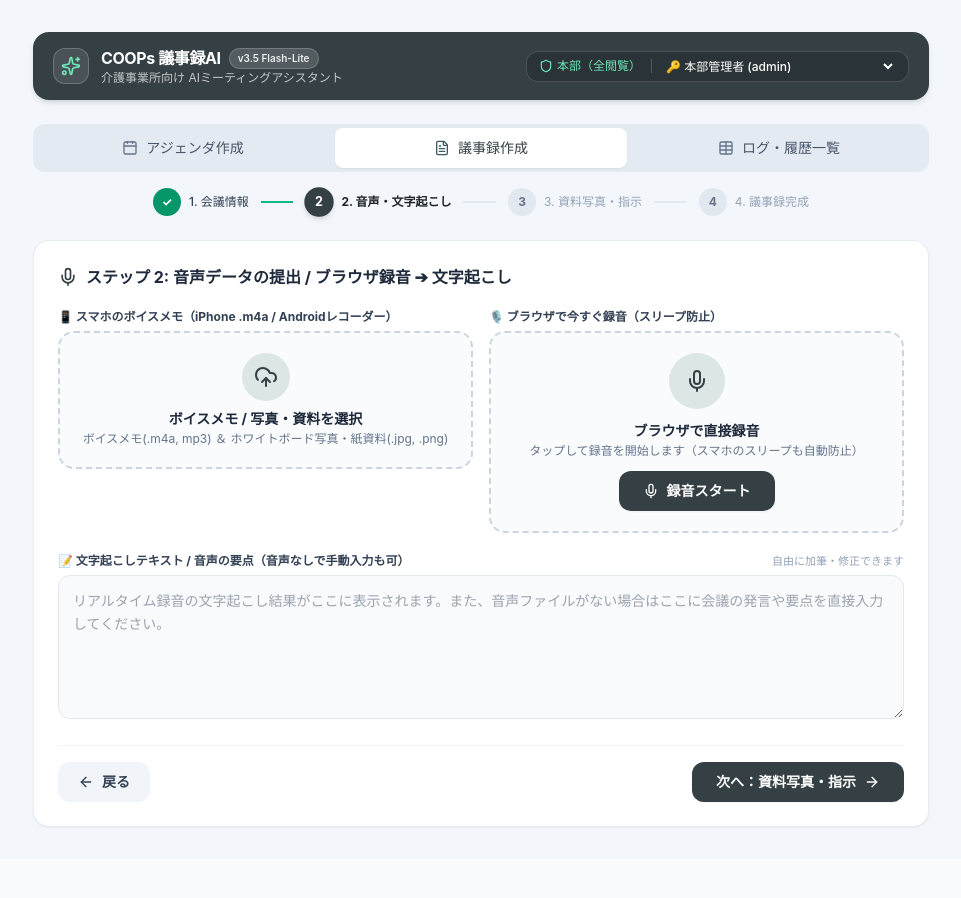
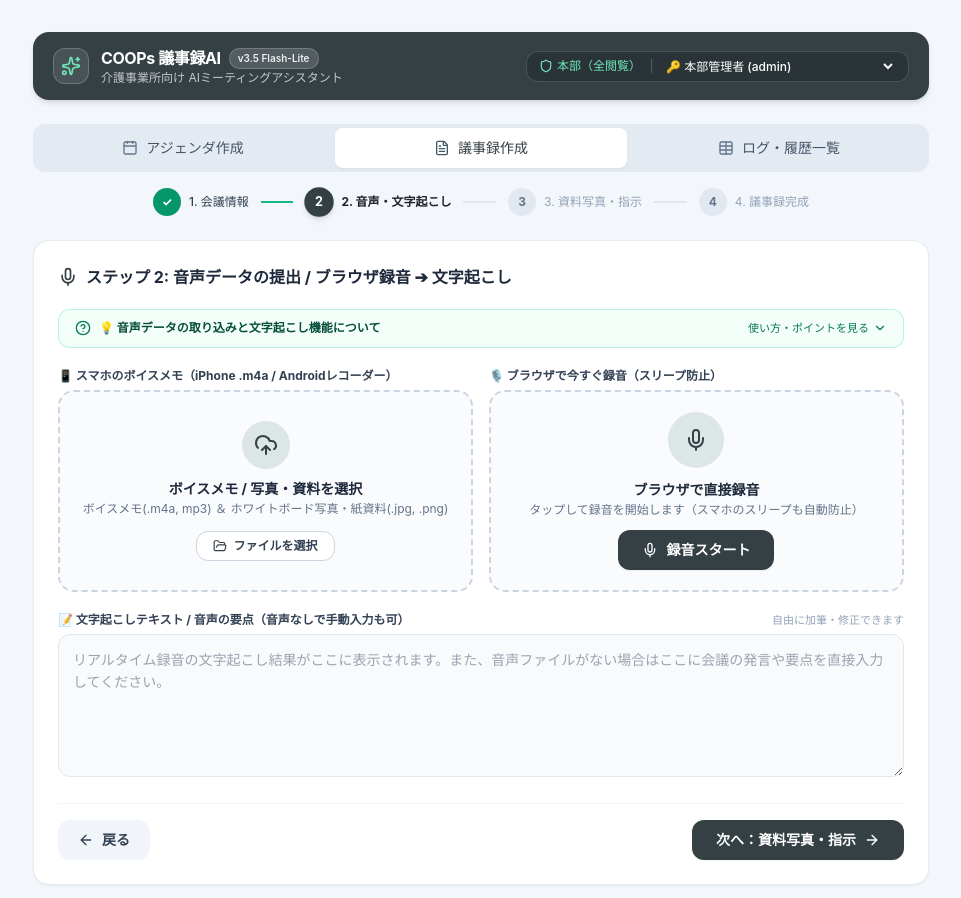
Before and after one commit to ShimaMW/coops-MTG-AI, a Next.js app: page / in a window 1280 px wide. Both pictures are taken after a click on the button "次へ：音声・文字起こし". Shown: the top 898 px of the page, without its empty margins (159-1120 px from the left). Before the commit the page ends 859 px from the top, so only its background shows below. Built offline with nearby package versions, Linux system fonts and the light colour scheme.

Commit message:
feat: add help accordions across all tabs/steps and equalize audio uploader/recorder section heights

```diff
--- a/src/components/AudioRecorder.tsx
+++ b/src/components/AudioRecorder.tsx
@@ -195,7 +195,7 @@ export const AudioRecorder: React.FC<AudioRecorderProps> = ({
 
   return (
     <div
-      className={`border-2 rounded-2xl p-5 transition-all text-center ${
+      className={`border-2 rounded-2xl p-5 transition-all text-center h-full min-h-[190px] flex flex-col justify-center items-center ${
         isRecording
           ? "border-red-500 bg-red-50/50 shadow-md ring-4 ring-red-100"
           : "border-dashed border-slate-300 hover:border-clover-500 bg-slate-50/70"
--- a/src/components/AudioUploader.tsx
+++ b/src/components/AudioUploader.tsx
@@ -1,7 +1,7 @@
 "use client";
 
 import React, { useState, useRef } from "react";
-import { UploadCloud, FileAudio, Image as ImageIcon, FileText, CheckCircle2, X } from "lucide-react";
+import { UploadCloud, FileAudio, Image as ImageIcon, FileText, CheckCircle2, X, FolderOpen } from "lucide-react";
 
 interface MediaUploaderProps {
   onFileLoaded: (
@@ -116,7 +116,7 @@ export const MediaUploader: React.FC<MediaUploaderProps> = ({ onFileLoaded, onCl
       onClick={() => {
         if (!selectedFile) fileInputRef.current?.click();
       }}
-      className={`border-2 border-dashed rounded-2xl p-5 text-center transition-all cursor-pointer ${
+      className={`border-2 border-dashed rounded-2xl p-5 text-center transition-all cursor-pointer h-full min-h-[190px] flex flex-col justify-center items-center ${
         selectedFile
           ? "border-emerald-500 bg-emerald-50/50"
           : isDragging
@@ -135,7 +135,7 @@ export const MediaUploader: React.FC<MediaUploaderProps> = ({ onFileLoaded, onCl
       />
 
       {selectedFile ? (
-        <div className="flex items-center justify-between bg-white p-3 rounded-xl border border-emerald-200 shadow-sm">
+        <div className="w-full flex items-center justify-between bg-white p-3 rounded-xl border border-emerald-200 shadow-sm">
           <div className="flex items-center gap-3 text-left overflow-hidden">
             <div className="w-10 h-10 rounded-lg bg-emerald-100 text-emerald-700 flex items-center justify-center flex-shrink-0">
               {selectedFile.type === "image" ? (
@@ -166,7 +166,7 @@ export const MediaUploader: React.FC<MediaUploaderProps> = ({ onFileLoaded, onCl
           </button>
         </div>
       ) : (
-        <div className="flex flex-col items-center justify-center gap-2">
+        <div className="flex flex-col items-center justify-center gap-2.5">
           <div className="w-12 h-12 rounded-full bg-clover-100 text-clover-700 flex items-center justify-center">
             <UploadCloud className="w-6 h-6" />
           </div>
@@ -176,6 +176,13 @@ export const MediaUploader: React.FC<MediaUploaderProps> = ({ onFileLoaded, onCl
               ボイスメモ(.m4a, mp3) ＆ ホワイトボード写真・紙資料(.jpg, .png)
             </div>
           </div>
+          <button
+            type="button"
+            className="mt-1 px-4 py-1.5 bg-white hover:bg-slate-100 border border-slate-300 text-slate-700 font-bold text-xs rounded-xl shadow-2xs flex items-center gap-1.5 transition"
+          >
+            <FolderOpen className="w-3.5 h-3.5 text-clover-700" />
+            ファイルを選択
+          </button>
         </div>
       )}
     </div>
--- /dev/null
+++ b/src/components/FeatureHelpAccordion.tsx
@@ -0,0 +1,55 @@
+"use client";
+
+import React, { useState } from "react";
+import { HelpCircle, ChevronDown, ChevronUp } from "lucide-react";
+
+interface HelpItem {
+  label: string;
+  text: string;
+}
+
+interface FeatureHelpAccordionProps {
+  title: string;
+  items: HelpItem[];
+  defaultOpen?: boolean;
+}
+
+export const FeatureHelpAccordion: React.FC<FeatureHelpAccordionProps> = ({
+  title,
+  items,
+  defaultOpen = false,
+}) => {
+  const [isOpen, setIsOpen] = useState(defaultOpen);
+
+  return (
+    <div className="mb-4 bg-emerald-50/60 border border-emerald-200/80 rounded-xl overflow-hidden transition-all">
+      <button
+        type="button"
+        onClick={() => setIsOpen(!isOpen)}
+        className="w-full px-4 py-2.5 flex items-center justify-between text-left hover:bg-emerald-100/50 transition cursor-pointer"
+      >
+        <div className="flex items-center gap-2 text-xs font-bold text-emerald-900">
+          <HelpCircle className="w-4 h-4 text-emerald-700 flex-shrink-0" />
+          <span>{title}</span>
+        </div>
+        <div className="flex items-center gap-1 text-[11px] text-emerald-700 font-medium">
+          <span>{isOpen ? "閉じる" : "使い方・ポイントを見る"}</span>
+          {isOpen ? <ChevronUp className="w-3.5 h-3.5" /> : <ChevronDown className="w-3.5 h-3.5" />}
+        </div>
+      </button>
+
+      {isOpen && (
+        <div className="px-4 pb-3.5 pt-2 text-xs text-slate-700 space-y-2 border-t border-emerald-100/80 bg-white/80">
+          {items.map((item, idx) => (
+            <div key={idx} className="flex items-start gap-2">
+              <span className="font-bold text-emerald-800 flex-shrink-0 min-w-[90px]">
+                {item.label}
+              </span>
+              <span className="text-slate-600 leading-relaxed">{item.text}</span>
+            </div>
+          ))}
+        </div>
+      )}
+    </div>
+  );
+};
--- a/src/components/MinutesTab.tsx
+++ b/src/components/MinutesTab.tsx
@@ -6,6 +6,7 @@ import { DEFAULT_DEPARTMENTS, DEFAULT_MEETING_TYPES, saveMinutesRecord } from "@
 import { downloadMeetingDocx, getMinutesPlainText, getChatSummaryText, formatJPDate } from "@/lib/exportUtils";
 import { AudioRecorder } from "./AudioRecorder";
 import { MediaUploader } from "./AudioUploader";
+import { FeatureHelpAccordion } from "./FeatureHelpAccordion";
 import {
   Sparkles,
   Save,
@@ -349,6 +350,21 @@ export const MinutesTab: React.FC<MinutesTabProps> = ({
             ステップ 1: 会議基本情報
           </h2>
 
+          {/* Step 1 説明アコーディオン */}
+          <FeatureHelpAccordion
+            title="💡 会議基本情報の入力ポイント"
+            items={[
+              {
+                label: "アジェンダ連動",
+                text: "事前にアジェンダを作成している場合は、ドロップダウンから選択すると日時・部署・種別・議題内容が自動入力され、同一レコードとして紐付け保存されます。",
+              },
+              {
+                label: "新規作成",
+                text: "アジェンダがない場合でも、会議日（テキストまたはカレンダー）・部署・会議種別・参加者を入力してすぐに議事録を作成できます。",
+              },
+            ]}
+          />
+
           {/* 事前アジェンダ連携 */}
           {agendaRecords.length > 0 && (
             <div className="p-3.5 bg-clover-50/80 border border-clover-200 rounded-xl">
@@ -491,11 +507,32 @@ export const MinutesTab: React.FC<MinutesTabProps> = ({
             ステップ 2: 音声データの提出 / ブラウザ録音 ➔ 文字起こし
           </h2>
 
-          <div className="grid grid-cols-1 md:grid-cols-2 gap-4">
-            <div>
+          {/* Step 2 説明アコーディオン */}
+          <FeatureHelpAccordion
+            title="💡 音声データの取り込みと文字起こし機能について"
+            items={[
+              {
+                label: "ボイスメモ提出",
+                text: "iPhoneのボイスメモ（.m4a）やICレコーダー・Androidの録音ファイル（.mp3, .wav等）を直接アップロードできます。Gemini 3.5 Flash-Liteが音声を直接高精度に解析します。",
+              },
+              {
+                label: "ブラウザ直接録音",
+                text: "パソコンやスマホのマイクを使ってこの画面で直接録音できます。画面のスリープを自動防止し、リアルタイムで文字起こしプレビューを表示します。",
+              },
+              {
+                label: "音声なし・手動メモ",
+                text: "音声データがない場合でも、下のテキスト欄に発言メモや要点を手動で入力して次へ進むことができます。",
+              },
+            ]}
+          />
+
+          {/* 左右均等グリッド */}
+          <div className="grid grid-cols-1 md:grid-cols-2 gap-4 items-stretch">
+            <div className="flex flex-col h-full">
               <label className="block text-xs font-bold text-slate-700 mb-1.5">
                 📱 スマホのボイスメモ（iPhone .m4a / Androidレコーダー）
               </label>
+              <div className="flex-1 flex flex-col">
                 <MediaUploader
                   onFileLoaded={(data) => {
                     if (data.audioBase64) {
@@ -512,11 +549,13 @@ export const MinutesTab: React.FC<MinutesTabProps> = ({
                   }}
                 />
               </div>
+            </div>
 
-            <div>
+            <div className="flex flex-col h-full">
               <label className="block text-xs font-bold text-slate-700 mb-1.5">
                 🎙️ ブラウザで今すぐ録音（スリープ防止）
               </label>
+              <div className="flex-1 flex flex-col">
                 <AudioRecorder
                   onRecordingComplete={(base64, mime, liveTranscript) => {
                     setAudioBase64(base64);
@@ -530,6 +569,7 @@ export const MinutesTab: React.FC<MinutesTabProps> = ({
                     showToast("録音データをセットしました ✓");
                   }}
                 />
+              </div>
             </div>
           </div>
 
@@ -576,12 +616,28 @@ export const MinutesTab: React.FC<MinutesTabProps> = ({
             ステップ 3: 会議資料（写真・メモ）の共有 ＆ AIへの指示
           </h2>
 
-          <div className="grid grid-cols-1 md:grid-cols-2 gap-4">
+          {/* Step 3 説明アコーディオン */}
+          <FeatureHelpAccordion
+            title="💡 資料写真OCR解析とAIへのフォーカス指示について"
+            items={[
+              {
+                label: "ホワイトボードOCR",
+                text: "会議室のホワイトボードや紙の配布資料、手書きメモの写真をアップロードすると、AIが画像を文字認識（OCR）して議事録の議論や決定事項に統合します。",
+              },
+              {
+                label: "AIフォーカス指示",
+                text: "「決定事項と担当者を重点的に」「対立点を詳しく残す」「理念（利用者本位）の観点を強調」など、AIに意識してほしいまとめ方の重点をワンタップまたは自由テキストで指定できます。",
+              },
+            ]}
+          />
+
+          <div className="grid grid-cols-1 md:grid-cols-2 gap-4 items-stretch">
             {/* 写真アップローダー */}
-            <div>
+            <div className="flex flex-col h-full">
               <label className="block text-xs font-bold text-slate-700 mb-1.5">
                 📷 ホワイトボード写真・手書きメモ・配布資料（OCR解析）
               </label>
+              <div className="flex-1 flex flex-col">
                 <MediaUploader
                   onFileLoaded={(data) => {
                     if (data.imageBase64) {
@@ -601,18 +657,19 @@ export const MinutesTab: React.FC<MinutesTabProps> = ({
                   }}
                 />
               </div>
+            </div>
 
             {/* 追加テキストメモ */}
-            <div>
+            <div className="flex flex-col h-full">
               <label className="block text-xs font-bold text-slate-700 mb-1.5">
                 📝 追加テキストメモ・補足事項（任意）
               </label>
               <textarea
-                rows={5}
+                rows={6}
                 placeholder="会議の補足事項や、写真に関するメモがあれば入力してください。"
                 value={inputText}
                 onChange={(e) => setInputText(e.target.value)}
-                className="w-full bg-slate-50 border border-slate-200 rounded-xl p-3 text-sm outline-none focus:border-clover-600 focus:bg-white transition leading-relaxed"
+                className="w-full flex-1 bg-slate-50 border border-slate-200 rounded-xl p-3 text-sm outline-none focus:border-clover-600 focus:bg-white transition leading-relaxed"
               ></textarea>
             </div>
           </div>
@@ -704,6 +761,21 @@ export const MinutesTab: React.FC<MinutesTabProps> = ({
               <ArrowLeft className="w-3.5 h-3.5" /> データ入力に戻る
             </button>
           </div>
+
+          {/* Step 4 説明アコーディオン */}
+          <FeatureHelpAccordion
+            title="💡 議事録の確認・編集・共有方法について"
+            items={[
+              {
+                label: "自由な編集",
+                text: "各セクションの枠内をクリックして、文章の追記・修正が自由に行えます。「議事録を保存する」を押すとログ一覧に最新状態で保存されます。",
+              },
+              {
+                label: "ワンタップ共有",
+                text: "「LINE WORKS用コピー」で要約テキストをクリップボードにコピーし、チャットツールへ即座に共有できます。「Word保存」で公式文書ファイル（.docx）をダウンロードできます。",
+              },
+            ]}
+          />
 
           {/* 1. 会議要約 */}
           <div className="p-4 bg-clover-50/70 border border-clover-200 rounded-xl">
```
Also changed, not shown: src/components/AgendaTab.tsx (+20 -0 lines). Lines whose indentation alone changed are shown as unchanged.
